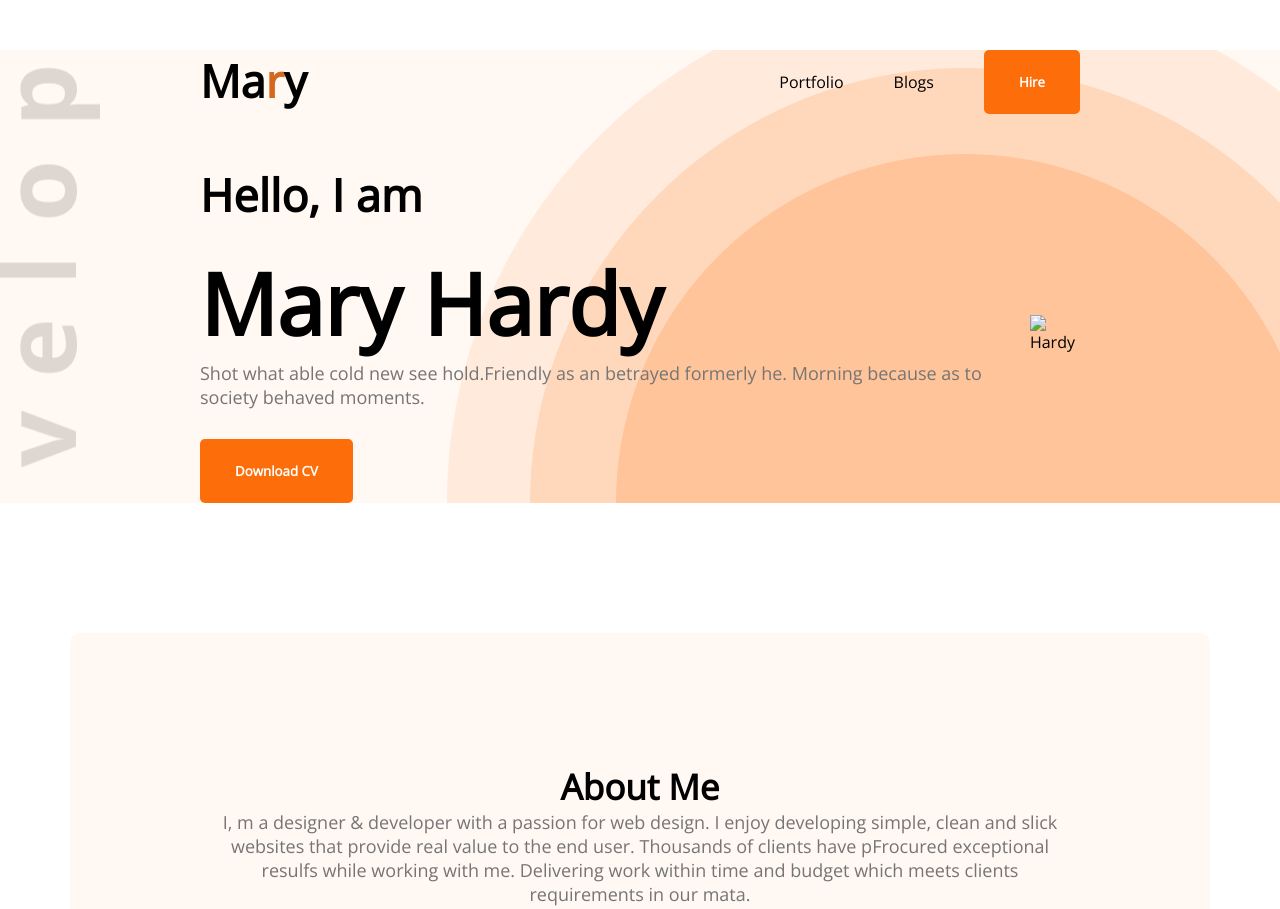
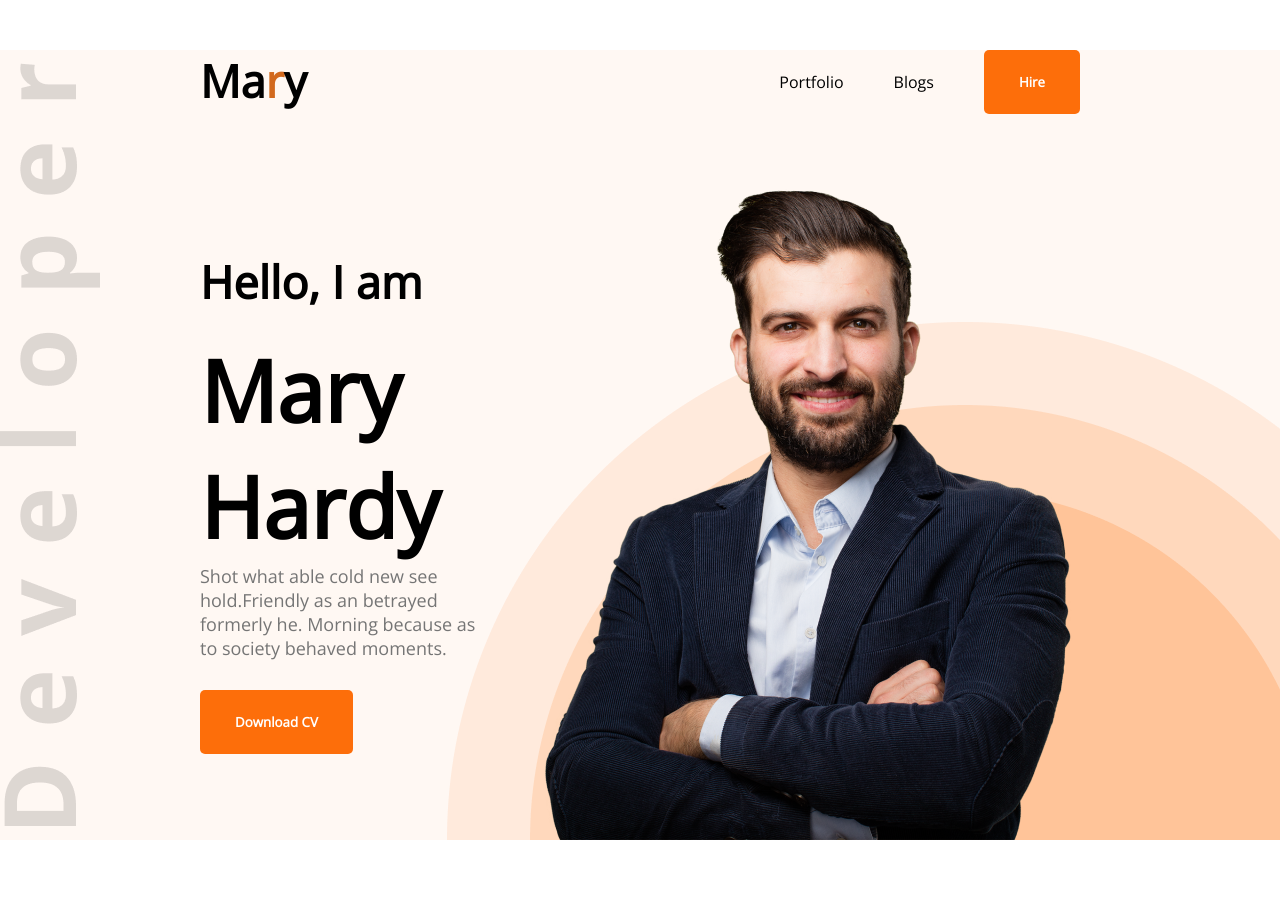
Before and after one commit to BotRazor/developer_portfolio, a plain HTML site: page index.html in a window 1280 px wide. Shown: the top 909 px of the page. Drawn offline with nearby package versions, Linux system fonts and the light colour scheme; files whose address does not match are found by name.

Commit message:
sob update

```diff
--- a/index.html
+++ b/index.html
@@ -35,7 +35,7 @@
                     Morning because as to society behaved moments.</p>
                 <button class="btn-primary">Download CV</button>
             </div>
-            <img src="../Developer-Portfolio/images/hardy.png" alt="Hardy">
+            <img src="images/hardy.png" alt="Hardy">
 
         </div>
     </header>
@@ -76,7 +76,7 @@
                 experience? Check out my online resume and project portfolio. </p>
             <div class="skill-container">
                 <div class="skill">
-                    <img src="../Developer-Portfolio/images/icons/js.png" alt="">
+                    <img src="images/icons/js.png" alt="">
                     <p class="skill-title">Vanilla JavaScript</p>
                     <p class="skill-description">Lorem ipsum dolor sit amet consectetur adipisicing elit. Temporibus
                         excepturi accusamus aut, asperiores ex error.</p>
--- a/styles/portfolio.css
+++ b/styles/portfolio.css
@@ -26,7 +26,7 @@ nav {
 
 .header {
     background: #FFF8F3;
-    background-image: url(../images/header_bg.png), url(../images/developer.png);
+    background-image: url('../images/header_bg.png'), url("../images/developer.png");
     background-repeat: no-repeat;
     background-position: bottom right, left;
 }
```
